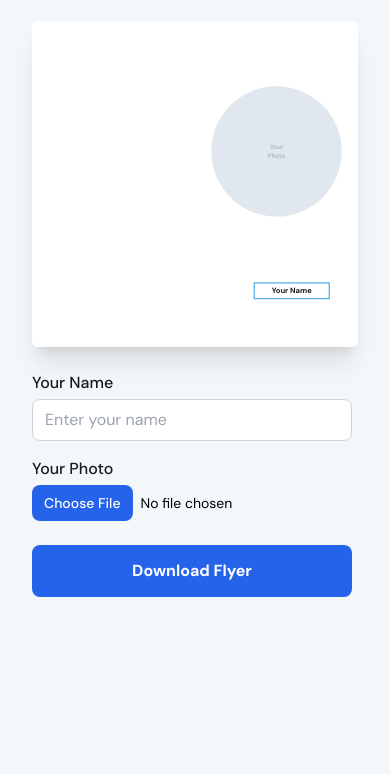
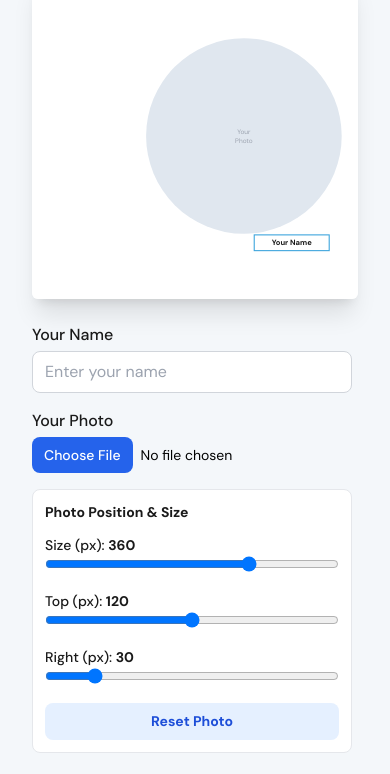
Before and after one commit to murgorrob-a11y/eac2026, a plain HTML site: page index.html in a window 390 px wide. Shown: the part 183-957 px from the top of the page. Before the commit the page ends 844 px from the top, so only its background shows below. Drawn offline with nearby package versions, Linux system fonts and the light colour scheme.

Commit message:
Replace index.html with adjustable photo position and size controls

```diff
--- a/index.html
+++ b/index.html
@@ -35,8 +35,14 @@
       background-position: center;
       z-index: 0;
     }
-    .attendee-photo {
-      width: 360px; height: 360px;          /* DOUBLED from 180px */
+
+    /* ---- Adjustable photo placeholder ---- */
+    .photo-placeholder {
+      position: absolute; /* key for adjustable placement */
+      right: 30px;        /* defaults (desktop) */
+      top: 120px;         /* defaults (desktop) */
+      width: 360px;      /* defaults (desktop) */
+      height: 360px;     /* defaults (desktop) */
       border-radius: 50%;
       background-color: #e0e7ef;
       background-size: cover;
@@ -45,7 +51,9 @@
       align-items: center;
       justify-content: center;
       overflow: hidden;
+      z-index: 1;
     }
+
     .name-box {
       font-weight: 700; font-size: 16px; color: #1a1a1a; text-align: center;
       min-width: 140px; padding: 4px 12px;
@@ -54,7 +62,12 @@
       overflow: hidden;
       text-overflow: ellipsis;
       max-width: 220px;
+      position: absolute;
+      bottom: 88px;
+      right: 52px;
+      z-index: 1;
     }
+
     .toast {
       position: fixed; bottom: 20px; right: 20px;
       background: #10b981; color: white; padding: 16px 24px;
@@ -70,6 +83,7 @@
       to { transform: translateY(100px); opacity: 0; }
     }
     .toast.exit { animation: slideOut 0.3s ease-in forwards; }
+
     @media (max-width: 768px) {
       .flyer-viewport {
         width: 100%; height: auto;
@@ -81,7 +95,8 @@
         position: absolute;
         top: 0; left: 50%;
       }
-      .attendee-photo { width: 240px; height: 240px; }  /* DOUBLED from 120px */
+      /* Remove old fixed circle sizing; we'll use JS-adjusted desktop values scaled */
+      .photo-placeholder { border-radius: 50%; }
       .name-box { font-size: 14px; padding: 3px 8px; max-width: 160px; }
     }
   </style>
@@ -100,16 +115,22 @@
         <div id="flyer" class="flyer-wrapper">
           <div class="flyer-bg" style="background-image: url('./flyer-bg.png');"></div>
 
-          <!-- Photo area: moved up to accommodate 360px circle -->
-          <div style="position:absolute; top:120px; right:30px; z-index:1;">
-            <div class="attendee-photo" id="photo-placeholder">
-              <span id="photo-empty" class="text-gray-400 text-xs text-center">Your<br>Photo</span>
-            </div>
+          <!-- Photo area (now adjustable via controls) -->
+          <div
+            class="photo-placeholder"
+            id="photo-placeholder"
+            aria-label="Photo placeholder"
+            style="
+              right: 30px;
+              top: 120px;
+              width: 360px;
+              height: 360px;
+            "
+          >
+            <span id="photo-empty" class="text-gray-400 text-xs text-center">Your<br>Photo</span>
           </div>
 
-          <div style="position:absolute; bottom:88px; right:52px; z-index:1;">
-            <div class="name-box" id="name-display">Your Name</div>
-          </div>
+          <div class="name-box" id="name-display">Your Name</div>
         </div>
       </div>
     </div>
@@ -120,10 +141,36 @@
         <label class="block mb-1 font-medium" for="name-input" style="color: #1a1a1a; font-size: 16px;">Your Name</label>
         <input id="name-input" type="text" placeholder="Enter your name" class="w-full border border-gray-300 rounded-lg px-3 py-2 focus:outline-none focus:ring-2 focus:ring-blue-400">
       </div>
+
       <div>
         <label class="block mb-1 font-medium" for="photo-input" style="color: #1a1a1a; font-size: 16px;">Your Photo</label>
         <input id="photo-input" type="file" accept="image/*" class="w-full text-sm file:mr-2 file:py-2 file:px-3 file:rounded-lg file:border-0 file:bg-blue-600 file:text-white file:font-medium file:cursor-pointer">
       </div>
+
+      <!-- New: photo position/size controls -->
+      <div class="rounded-lg border border-gray-200 bg-white p-3">
+        <div class="font-bold" style="color:#1a1a1a; font-size:14px;">Photo Position & Size</div>
+
+        <div class="mt-3">
+          <label class="block text-sm font-medium" style="color:#1a1a1a;" for="photo-size">Size (px): <span id="photo-size-val" class="font-bold">360</span></label>
+          <input id="photo-size" type="range" min="120" max="460" step="1" value="360" class="w-full">
+        </div>
+
+        <div class="mt-3">
+          <label class="block text-sm font-medium" style="color:#1a1a1a;" for="photo-top">Top (px): <span id="photo-top-val" class="font-bold">120</span></label>
+          <input id="photo-top" type="range" min="0" max="240" step="1" value="120" class="w-full">
+        </div>
+
+        <div class="mt-3">
+          <label class="block text-sm font-medium" style="color:#1a1a1a;" for="photo-right">Right (px): <span id="photo-right-val" class="font-bold">30</span></label>
+          <input id="photo-right" type="range" min="0" max="200" step="1" value="30" class="w-full">
+        </div>
+
+        <button id="photo-reset-btn" class="mt-3 w-full py-2 rounded-lg font-bold" style="background:#e5f0ff; color:#1d4ed8; font-size:14px;">
+          Reset Photo
+        </button>
+      </div>
+
       <button id="download-btn" class="w-full py-3 rounded-lg font-bold text-lg mt-2" style="background: #2563eb; color: #fff; font-size: 16px;">Download Flyer</button>
     </div>
   </main>
@@ -131,10 +178,55 @@
   <script>
     const nameInput = document.getElementById('name-input');
     const nameDisplay = document.getElementById('name-display');
+
     const photoInput = document.getElementById('photo-input');
     const photoPlaceholder = document.getElementById('photo-placeholder');
     const photoEmpty = document.getElementById('photo-empty');
+
     const downloadBtn = document.getElementById('download-btn');
+
+    /* Adjustable photo controls */
+    const photoSize = document.getElementById('photo-size');
+    const photoTop = document.getElementById('photo-top');
+    const photoRight = document.getElementById('photo-right');
+
+    const photoSizeVal = document.getElementById('photo-size-val');
+    const photoTopVal = document.getElementById('photo-top-val');
+    const photoRightVal = document.getElementById('photo-right-val');
+
+    const photoResetBtn = document.getElementById('photo-reset-btn');
+
+    const DEFAULTS = { size: 360, top: 120, right: 30 };
+
+    function applyPhotoAdjustments() {
+      const size = Number(photoSize.value);
+      const top = Number(photoTop.value);
+      const right = Number(photoRight.value);
+
+      photoPlaceholder.style.width = size + 'px';
+      photoPlaceholder.style.height = size + 'px';
+      photoPlaceholder.style.top = top + 'px';
+      photoPlaceholder.style.right = right + 'px';
+
+      photoSizeVal.textContent = size;
+      photoTopVal.textContent = top;
+      photoRightVal.textContent = right;
+    }
+
+    function resetPhoto() {
+      photoSize.value = DEFAULTS.size;
+      photoTop.value = DEFAULTS.top;
+      photoRight.value = DEFAULTS.right;
+      applyPhotoAdjustments();
+    }
+
+    photoSize.addEventListener('input', applyPhotoAdjustments);
+    photoTop.addEventListener('input', applyPhotoAdjustments);
+    photoRight.addEventListener('input', applyPhotoAdjustments);
+    photoResetBtn.addEventListener('click', resetPhoto);
+
+    applyPhotoAdjustments();
+    resetPhoto(); // ensure labels & styles match defaults
 
     function setFlyerScale() {
       const viewport = document.querySelector('.flyer-viewport');
@@ -193,7 +285,7 @@
       const flyer = document.getElementById('flyer');
       const clone = flyer.cloneNode(true);
 
-      // Move off-screen so media queries/transforms don't interfere
+      // Move off-screen so transforms/media queries don't affect capture
       clone.style.position = 'fixed';
       clone.style.top = '0';
       clone.style.left = '-9999px';
@@ -202,14 +294,22 @@
       clone.style.transform = 'none';
       clone.style.margin = '0';
 
-      // Force desktop sizes on the clone so mobile media queries don't shrink it
       const clonePhoto = clone.querySelector('#photo-placeholder');
-      clonePhoto.style.width = '360px';         /* DOUBLED from 180px */
-      clonePhoto.style.height = '360px';        /* DOUBLED from 180px */
+      const cloneName = clone.querySelector('#name-display');
+
+      // Force desktop capture sizes/placement based on current slider values
+      const size = Number(photoSize.value);
+      const top = Number(photoTop.value);
+      const right = Number(photoRight.value);
+
+      clonePhoto.style.width = size + 'px';
+      clonePhoto.style.height = size + 'px';
+      clonePhoto.style.top = top + 'px';
+      clonePhoto.style.right = right + 'px';
       clonePhoto.style.backgroundSize = 'cover';
       clonePhoto.style.backgroundPosition = 'center';
 
-      const cloneName = clone.querySelector('#name-display');
+      // Name text styling (keep stable)
       cloneName.style.fontSize = '16px';
       cloneName.style.padding = '4px 12px';
       cloneName.style.maxWidth = '220px';
@@ -240,7 +340,7 @@
 
       document.body.removeChild(clone);
 
-      // Downscale to exactly 600×600 pixels
+      // Downscale to exactly 600×600
       const final = document.createElement('canvas');
       final.width = 600;
       final.height = 600;
@@ -253,6 +353,7 @@
         showToast('Please enter your name first');
         return;
       }
+
       downloadBtn.disabled = true;
       downloadBtn.textContent = 'Generating...';
 
@@ -274,6 +375,7 @@
             URL.revokeObjectURL(link.href);
           }, 'image/png');
         }
+
         showToast('Your conference poster has been downloaded successfully.');
       } catch (err) {
         console.error(err);
```
